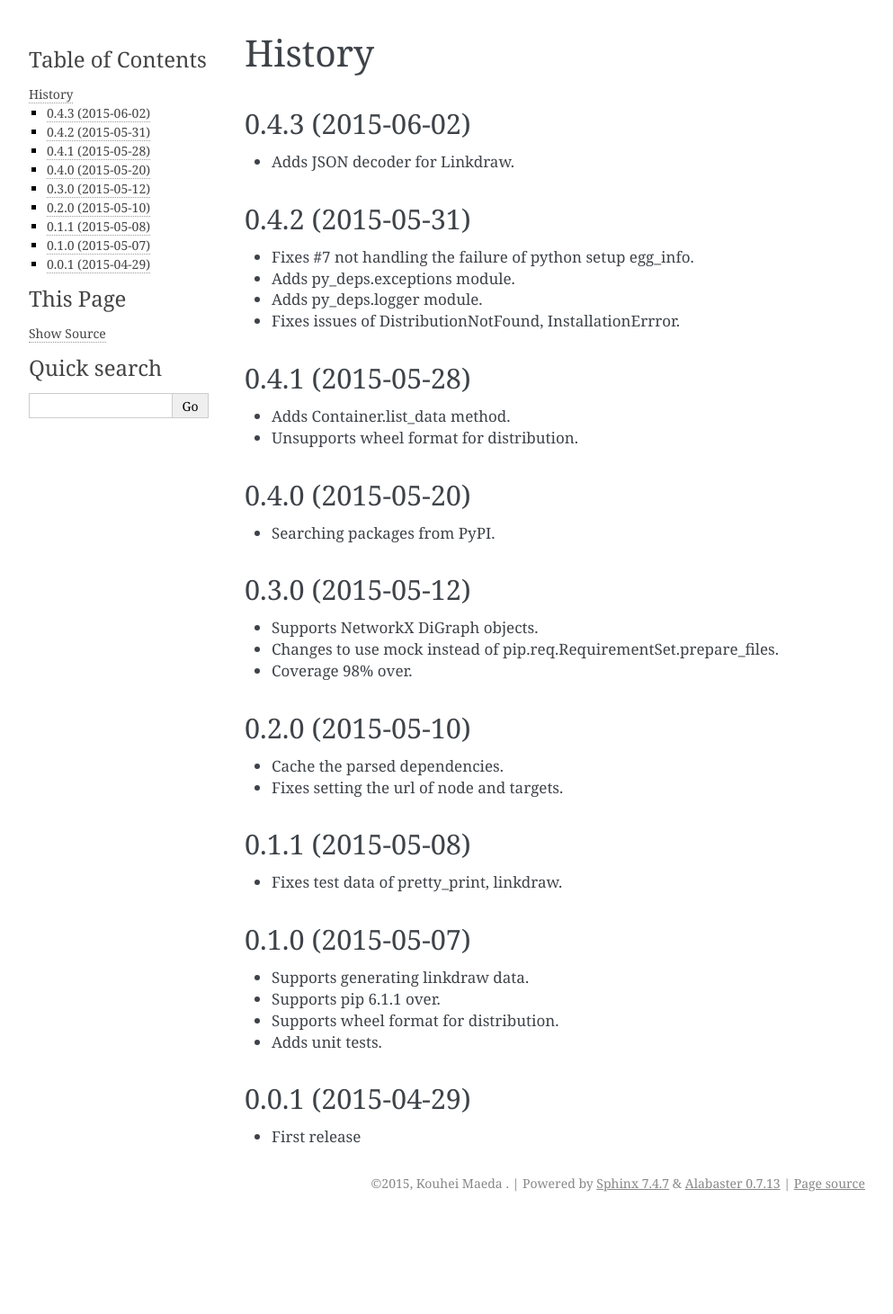
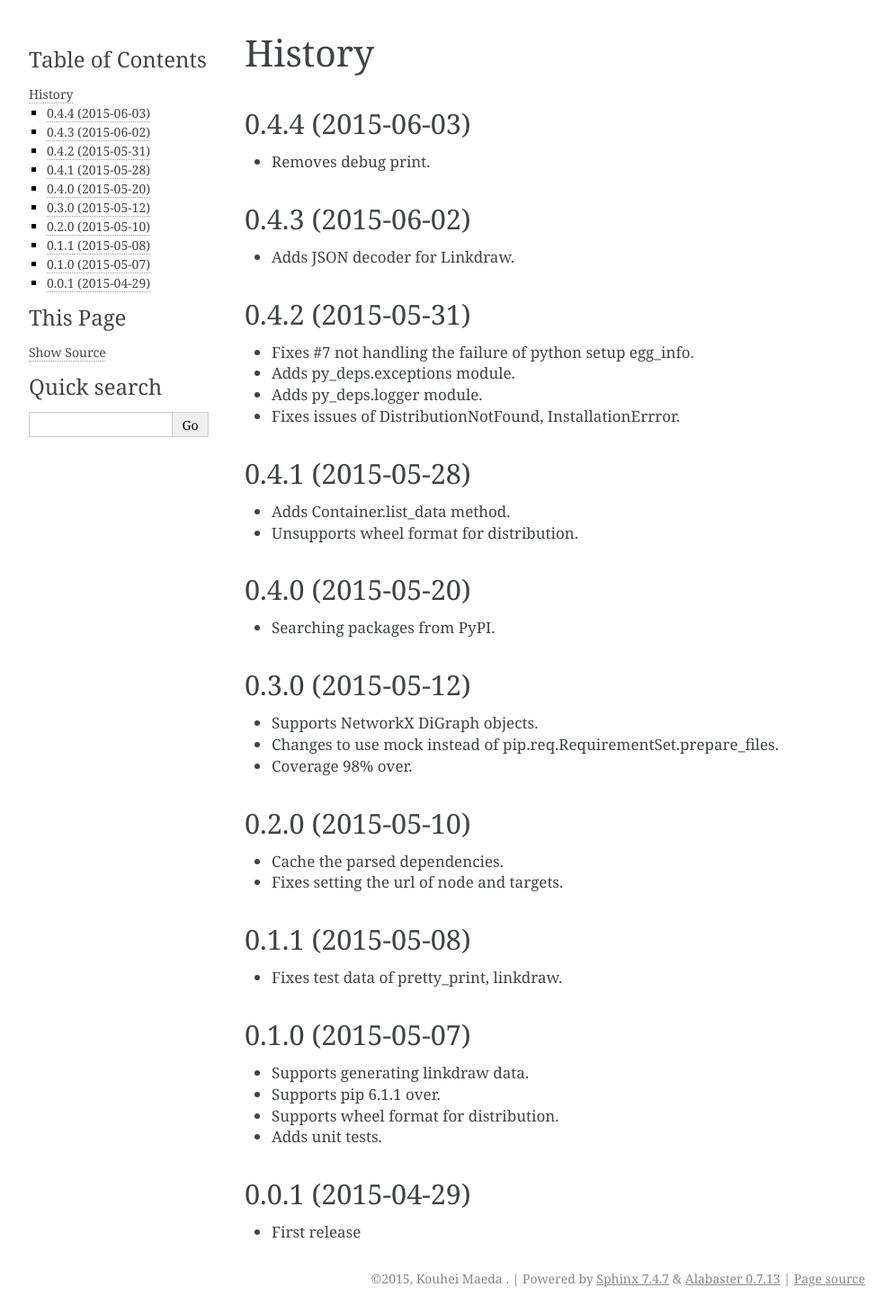
Before and after one commit to mkouhei/py-deps, a Sphinx documentation site: the page built from docs/source/HISTORY.rst, in a window 1280 px wide. Shown: the whole page at 90% size, without its empty margins (148-1141 px from the left). Built offline with Sphinx 7.4.7, drawn with Linux system fonts in a browser that asks for light colours; before the commit the page ends 1355 px from its top, so only the background shows below that.

Commit message:
Bump version.
Signed-off-by: Kouhei Maeda <mkouhei@palmtb.net>

```diff
--- a/docs/source/HISTORY.rst
+++ b/docs/source/HISTORY.rst
@@ -1,5 +1,10 @@
 History
 =======
+
+0.4.4 (2015-06-03)
+------------------
+
+* Removes debug print.
 
 0.4.3 (2015-06-02)
 ------------------
--- a/setup.py
+++ b/setup.py
@@ -86,7 +86,7 @@ with open('extras_requirement.txt', 'w') as _file:
     _file.write('\n'.join(extras_require.get('reST')))
 
 setup(name='py-deps',
-      version='0.4.3',
+      version='0.4.4',
       description='parsing the Python deps and generating graph data',
       long_description=long_description,
       author='Kouhei Maeda',
```
